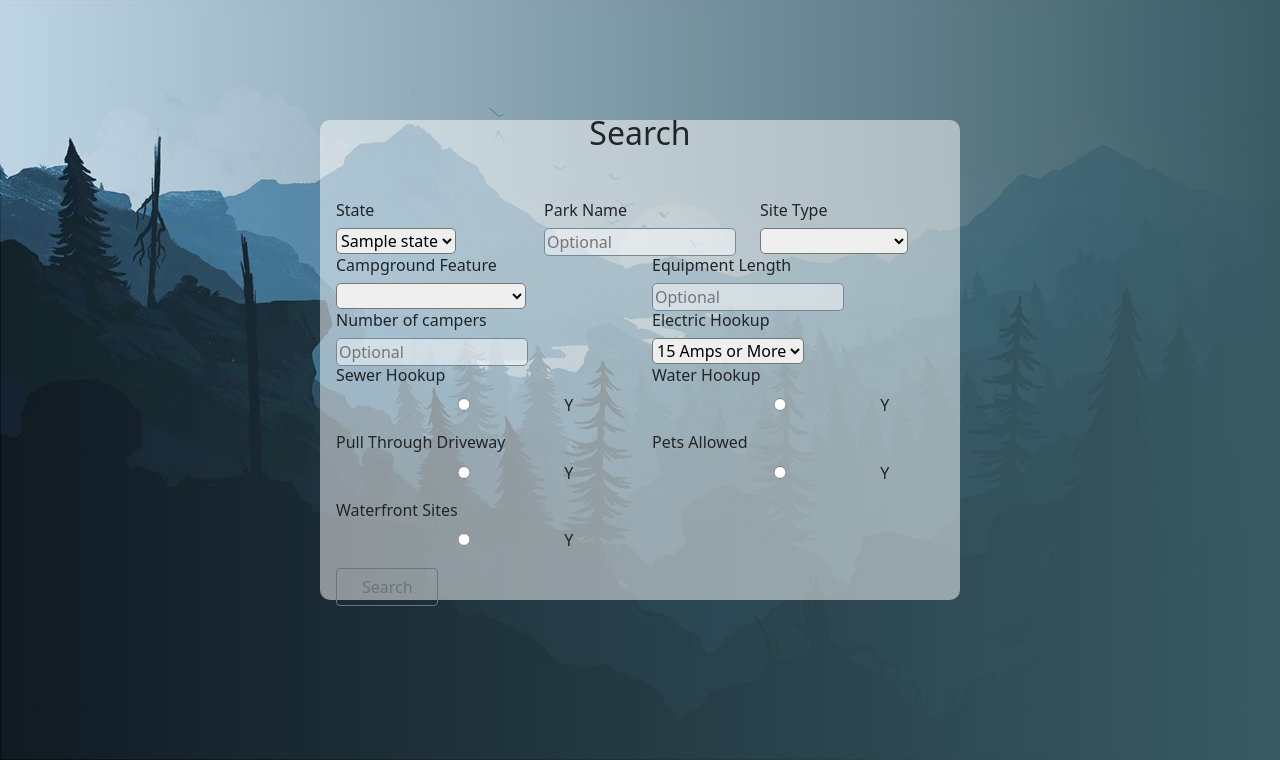
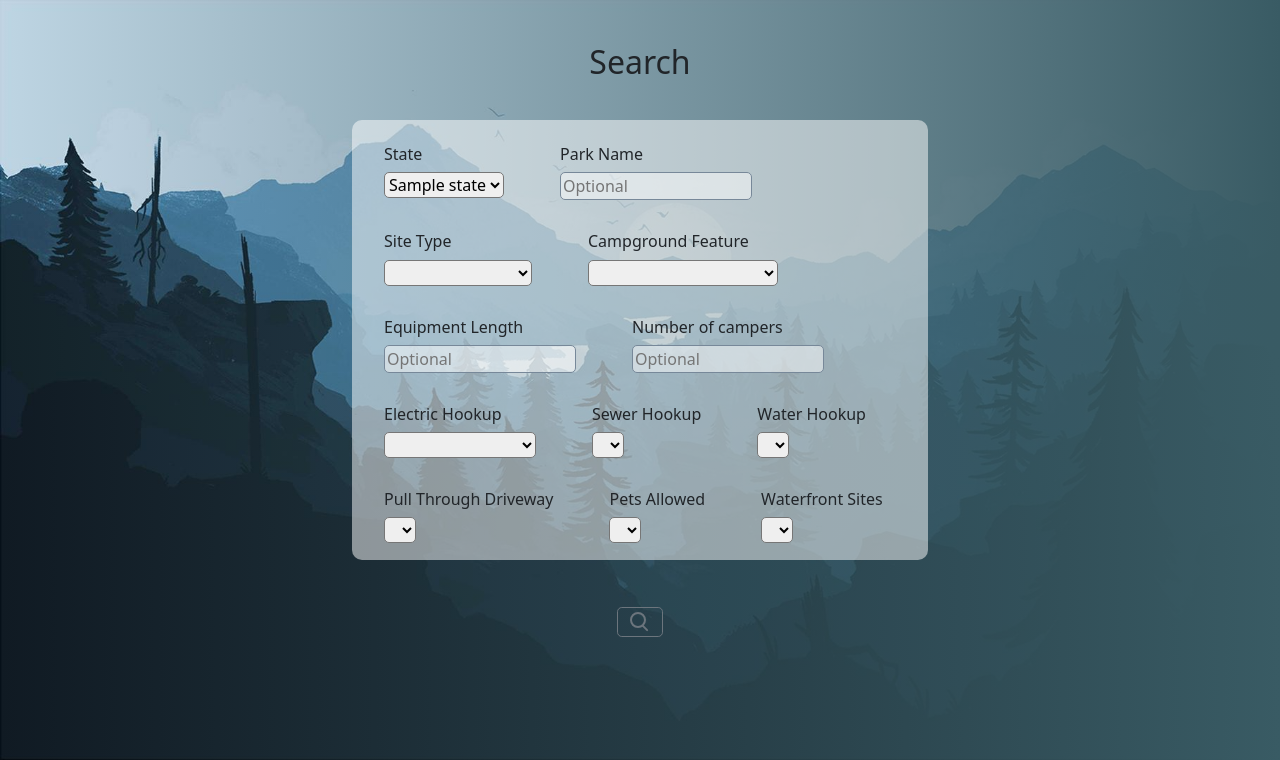
Before and after one commit to jdarling96/Campout-capstone-1, a Flask app: page /search in a window 1280 px wide. Shown: the part 56-816 px from the top of the page. Run offline with Flask 2, Linux system fonts and the light colour scheme; tables that the repository leaves empty hold one stand-in row (values such as "Sample post"); some libraries are stand-ins or nearby versions.

Commit message:
added logic for search route to have correct API params based on search form data. Started campgrounds.html template to render api response

```diff
--- a/app.py
+++ b/app.py
@@ -29,11 +29,11 @@ toolbar = DebugToolbarExtension(app)
 
 
 connect_db(app)
-
-token = 'crkt92prkygkp3h6j7kb62c2'
+API_URL = 'http://api.amp.active.com/camping/campgrounds/?'
+TOKEN = 'crkt92prkygkp3h6j7kb62c2'
 FACILTYPHOTO_BASE_URL = 'http://www.reserveamerica.com'
 CURR_USER_KEY = "curr_user"
-USER_TOKEN = 'curr_user_token'
+
 
 @app.before_request
 def add_user_to_g():
@@ -41,11 +41,11 @@ def add_user_to_g():
 
     if CURR_USER_KEY in session:
         g.user = User.query.get(session[CURR_USER_KEY])
-        g.token = token
+
 
     else:
         g.user = None
-        g.token = None
+
 
 
 def do_login(user):
@@ -149,9 +149,25 @@ def login():
 @app.route('/search', methods=['GET', 'POST'])
 def search_campgrounds_form():
 
+    """   if not g.user:
+        flash('Please register/login first', 'danger')
+        return redirect('login') """
+
     form = SearchCampground()
     form.state_id.choices = [(state.short_name, state.long_name)for state in States.query.all()]
-    form.site_type.choices.insert(0,(0,''))
-    form.amenity.choices.insert(0,(0,''))
+
+
+    if form.validate_on_submit():
+
+        form_data = [form.state_id.data,form.pname.data,form.site_type.data,form.amenity.data,form.eqplen.data,form.max_people.data,form.hookup.data,
+        form.sewer.data,form.water.data,form.pull.data,form.pets.data,form.waterfront.data]
+        wow = [data for data in form_data if data not in ['',0,None]]
+        print(wow)
+        return redirect('/')
+
+        wow = [[data]for data in form_data if 0 not in data or '' not in data]
+        """   print(form_data)
+        return redirect('/') """
+
 
     return render_template('search.html', form=form)
--- a/forms.py
+++ b/forms.py
@@ -1,15 +1,9 @@
 from flask_wtf import FlaskForm
-from wtforms import StringField, PasswordField, TextAreaField, IntegerField, SelectField, RadioField
-from wtforms.validators import DataRequired, Email, Length, Optional
+from wtforms import StringField, PasswordField, TextAreaField, IntegerField, SelectField, RadioField, FloatField
+from wtforms.validators import DataRequired, Email, Length, Optional, NumberRange
 from wtforms.widgets import TextArea
 
 
-
-
-""" states = [(0, 'AK'), (1, 'AL'), (2, 'AR'), (3, 'AZ'), (4, 'CA'), (5, 'CO'), (6, 'CT'), (7, 'DC'), (8, 'DE'),(9, 'FL'),(10, 'GA'),(11, 'HI'),(12, 'IA'),(13, 'ID'),(14, 'IL'), (15, 'IN'),(16, 'KS'),
-(17, 'KY'),(18, 'LA'),(19, 'MA'),(20, 'MD'),(21, 'ME'),(22, 'MI'),(23, 'MN'),(24, 'MO'),(25, 'MS'),(26, 'MT'),(27, 'NC'),(28, 'ND'),(29, 'NE'),(30, 'NH'),(31, 'NJ'),(32, 'NM'),(33, 'NV'),(34, 'NY'),(35, 'OH'),
-(36, 'OK'),(37, 'OR'),(38, 'PA'),(39, 'PR'),(40, 'RI'),(41, 'SC'),(42, 'SD'),(43, 'TN'),(44, 'TX'),(45, 'UT'),(46, 'VA'),(47, 'VT'),(48, 'WA'),(49, 'WI'),(50, 'WV'),(51, 'WY')]
- """
 
 class UserAddForm(FlaskForm):
     """Form for adding users to db"""
@@ -44,38 +38,38 @@ class SearchCampground(FlaskForm):
 
     pname = StringField('Park Name', validators=[Optional()])
 
-    site_type = SelectField('Site Type', coerce=int, choices=[(2001,'RV'),(10001,'Cabins/Lodgings'),
+    site_type = SelectField('Site Type', coerce=int, choices=[(0,''),(2001,'RV'),(10001,'Cabins/Lodgings'),
      (2003,'Tent'),(2002, 'Trailer'),(9002,'Big Groups'),(9001,'Day Use'),
-     (3001,'Horse Site'),(2004,'Boat Site')], validators=[Optional()])
+     (3001,'Horse Site'),(2004,'Boat Site')])
 
 
-    amenity = SelectField('Campground Feature', coerce=int, choices=[(4001,'Biking'),(4002,'Boating'),
+    amenity = SelectField('Campground Feature', coerce=int, choices=[(0,''),(4001,'Biking'),(4002,'Boating'),
     (4003,'Equipment Rental'),(4004, 'Fishing'),(4005,'Golf'),(4006,'Hiking'),
     (4007,'Horseback Riding'),(4008,'Hunting'),(4009, 'Recreational Activities'),
     (4010, 'Scenic Trails'),(4011,'Sports'),(4012,'Beach/Water Activities'),(4013,'Winter Activities')])
 
 
     eqplen = IntegerField('Equipment Length',
-    validators=[Length(min=5, max=50, message='Equipment Length must be a minimum of %(min)d and a maximum of %(max)d')])
+    validators=[NumberRange(min=5, max=50, message='Equipment Length must be a minimum of %(min)d and a maximum of %(max)d'),Optional()])
 
 
     max_people = StringField('Number of campers',
-    validators=[Length(min=1, max=8, message='Number of campers must be a minimum of %(min)d and a maximum of %(max)d')])
+    validators=[Length(min=1, max=8, message='Number of campers must be a minimum of %(min)d and a maximum of %(max)d'),Optional()])
 
 
     hookup = SelectField('Electric Hookup',
-    choices=[(3002,'15 Amps or More'),(3003,' 20 Amps or More'),
-    (3004,'30 Amps or More'),(3005, '50 Amps or More')])
+    choices=[('',''),('3002','15 Amps or More'),('3003',' 20 Amps or More'),
+    ('3004','30 Amps or More'),('3005', '50 Amps or More')])
 
 
-    sewer = RadioField('Sewer Hookup', choices=[(3007,'Y')])
+    sewer = SelectField('Sewer Hookup', choices=[('',''),('3007','Y')])
 
 
-    water = RadioField('Water Hookup', choices=[(3006,'Y')])
+    water = SelectField('Water Hookup', choices=[('',''),('3006','Y')])
 
-    pull = RadioField('Pull Through Driveway', choices=[(3008,'Y')])
+    pull = SelectField('Pull Through Driveway', choices=[('',''),('3008','Y')])
 
 
-    pets = RadioField('Pets Allowed', choices=[(3010,'Y')])
+    pets = SelectField('Pets Allowed', choices=[('',''),('3010','Y')])
 
-    waterfront = RadioField('Waterfront Sites', choices=[(3011,'Y')])
+    waterfront = SelectField('Waterfront Sites', choices=[('',''),('3011','Y')])
--- a/static/stylesheets/style.css
+++ b/static/stylesheets/style.css
@@ -57,20 +57,33 @@ body {
 }
 
 #search-div{
-  width: 50vw;
-  height: 60vh;
+  width: 45vw;
+  height: 55vh;
   background-color: rgba(255, 255, 255, 0.5);
 }
 
-.flex-container {
-  display: flex;
-  flex-flow: row wrap;
-  justify-content: space-between;
-
+.gg-search {
+  box-sizing: border-box;
+  position: relative;
+  display: block;
+  transform: scale(var(--ggs,1));
+  width: 16px;
+  height: 16px;
+  border: 2px solid;
+  border-radius: 100%;
+  margin-left: -4px;
+  margin-top: -4px
 }
-
-ul {
-  margin: 0%;
-  list-style: none;
-
+.gg-search::after {
+  content: "";
+  display: block;
+  box-sizing: border-box;
+  position: absolute;
+  border-radius: 3px;
+  width: 2px;
+  height: 8px;
+  background: currentColor;
+  transform: rotate(-45deg);
+  top: 10px;
+  left: 12px
 }
--- a/templates/base.html
+++ b/templates/base.html
@@ -26,6 +26,7 @@
 <link rel="icon" type="image/png" sizes="16x16" href="/favicon-16x16.png">
 <link rel="manifest" href="/site.webmanifest">
 <link rel="icon" type="image/x-icon" href="/static/images/favicon.ico">
+<link href='https://css.gg/search.css' rel='stylesheet'>
 
 </head>
 
--- a/templates/search.html
+++ b/templates/search.html
@@ -4,42 +4,28 @@
        <div id="search-div" class="d-flex flex-column justify-content-center align-items-center p-1" style="border-radius: 10px;">
         <h2 class='justify-content-center mb-5'>Search</h2>
 
-        <form method="post" action="/register">
-
-
-
+        <form method="post" action="/search">
         {{ form.hidden_tag() }}
         <div class="container">
             <div class="row">
 
         {% for field in form if field.widget.input_type != 'hidden' %}
-
-
-
-       <div class="col">
+        <div class="col-md-auto m-3">
         <p class="h6 mb-2">{{field.label}}</p>
         {% for error in field.errors %}
         <p class="text-danger">{{ error }}</p>
         {% endfor %}
         {{field(placeholder='Optional', style='border-radius: 5px;')}}
          </div>
-        {% endfor %}
-
-
-       <div class="">
-
-        <button onclick="window.location.href='/login'" type="button" class="btn btn-outline-secondary btn-md" style="width: 8vw;">Search</button>
-
+         {% endfor %}
+       <div class="d-flex justify-content-center">
+       <button type="submit" class="btn btn-outline-secondary btn-lg btn-block mt-5" ><i class="gg-search"></i></button>
        </div>
     </div>
 </div>
 </div>
 
-    </form>
-
-
-
-
+         </form>
     </div>
     </div>
 {% endblock %}
```
Also changed, not shown: templates/campgrounds.html (added).
